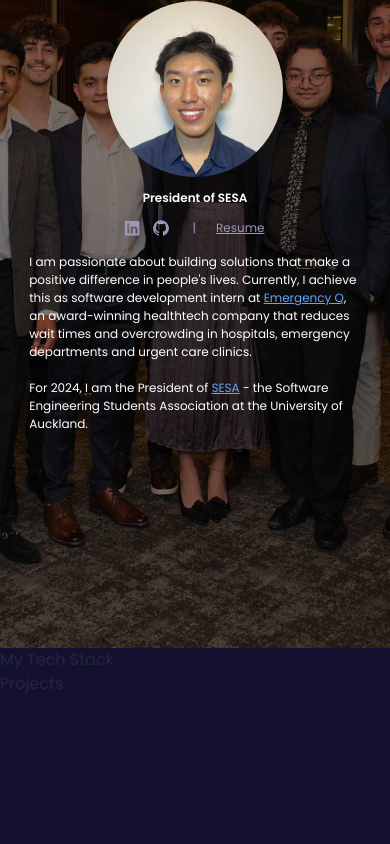
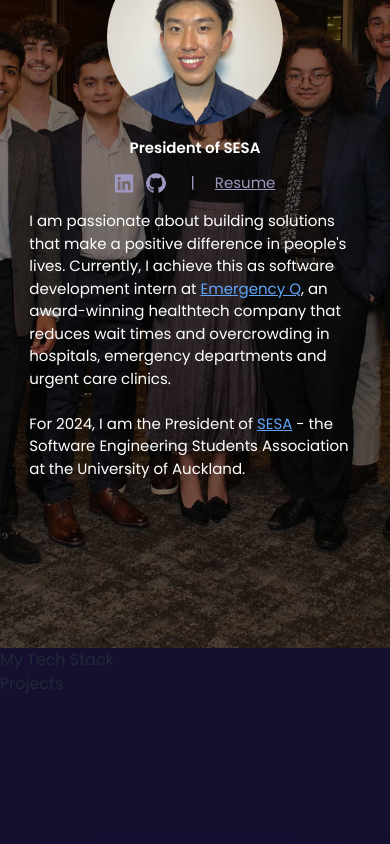
Before and after one commit to tonylxm/website, a React (Vite) app: page / in a window 390 px wide. Shown: the part 1040-1884 px from the top of the page. Built offline with nearby package versions, Linux system fonts and the light colour scheme.

Commit message:
styles adjustment for text & sbg size

```diff
--- a/src/styles.js
+++ b/src/styles.js
@@ -1,17 +1,17 @@
 const styles = {
-  screen: "w-full h-[720px] h-screen flex justify-center items-center overflow-hidden", //
+  screen: "w-full h-screen flex justify-center items-center overflow-hidden", // h-[720px]
   card: "bg-secondary p-4 rounded-2xl shadow-card",
-  button: "btn bg-primary py-3 px-8 text-[12px] sm:text-[14px] md:text-[16px] lg:text-lg outline-none border-none w-fit text-white font-bold shadow-md shadow-primary rounded-xl hover:bg-indigo-950",
-  svg: "h-4 sm:md:h-5 lg:xl:h-6",
+  button: "btn bg-primary py-3 px-8 text-[15px] sm:text-[16px] md:text-[17px] lg:text-lg outline-none border-none w-fit text-white font-bold shadow-md shadow-primary rounded-xl hover:bg-indigo-950",
+  svg: "h-5 md:h-6",
 
   heroHeadText: "font-black text-white text-[70px] sm:text-[80px] md:text-[90px] lg:text-[120px] lg:leading-[95px] text-center",
   heroSubText: "text-[#d2dcff] mx-20 font-medium text-[16px] sm:text-[18px] md:text-[20px] lg:text-[30px] lg:leading-[40px] lg:mt-12 text-center",
 
   sectionHeadText: "text-white font-black text-[30px] sm:text-[50px] md:text-[60px]",
-  sectionText: "text-[12px] sm:text-[14px] md:text-[16px] lg:text-lg",
+  sectionText: "text-[15px] sm:text-[16px] md:text-[17px] lg:text-lg",
 
-  formSubText: "text-white font-medium mb-2 text-[12px] sm:text-[14px] md:text-[16px] lg:text-lg",
-  formText: "bg-primary py-3 px-3 text-[12px] sm:text-[14px] md:text-[16px] lg:text-lg placeholder:text-tertiary text-white rounded-lg outline-none border-none font-medium focus:bg-indigo-950",
+  formSubText: "text-white font-medium mb-2 text-[15px] sm:text-[16px] md:text-[17px] lg:text-lg",
+  formText: "bg-primary py-3 px-3 text-[15px] sm:text-[16px] md:text-[17px] lg:text-lg placeholder:text-tertiary text-white rounded-lg outline-none border-none font-medium focus:bg-indigo-950",
 };
 
 export { styles };
```
